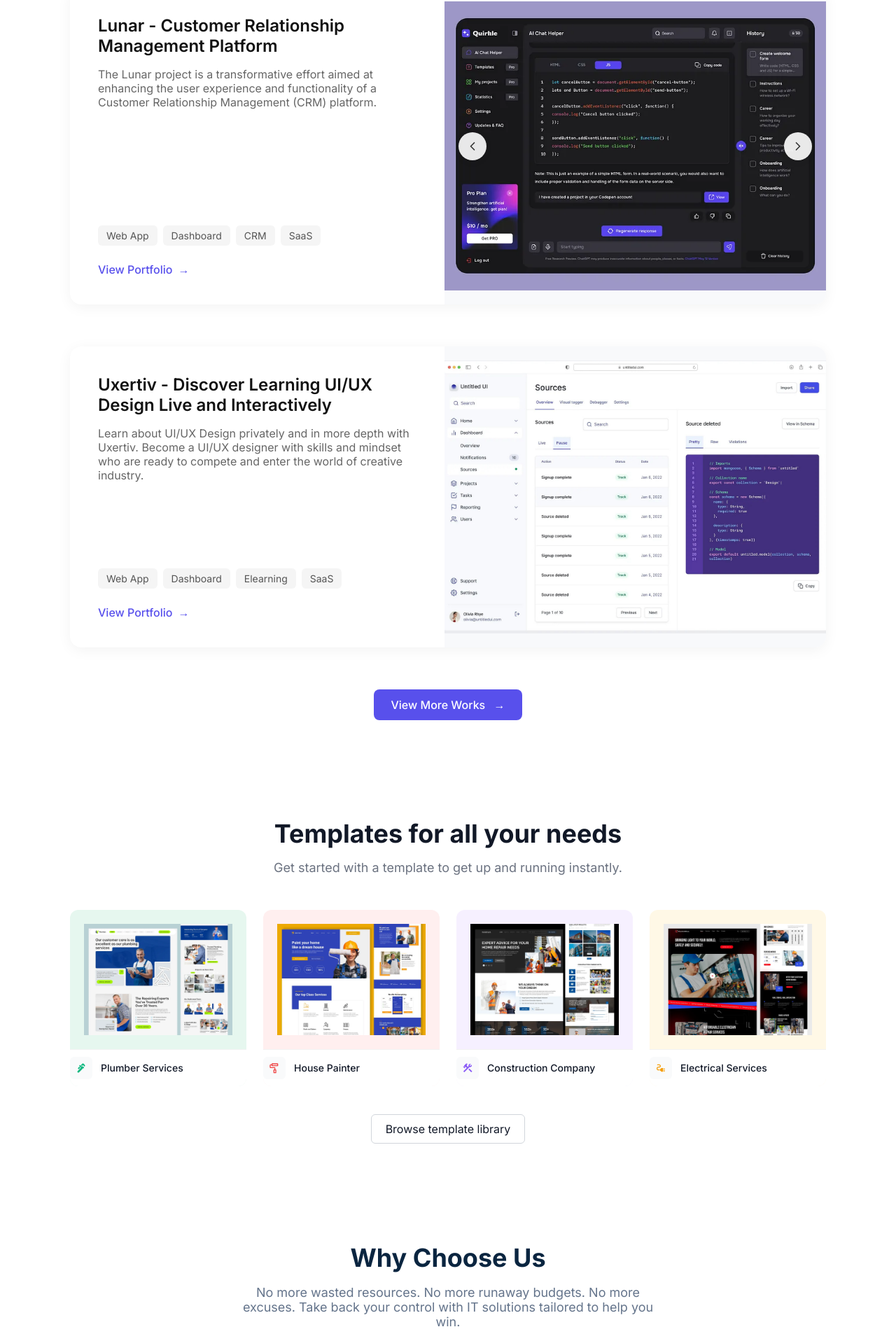
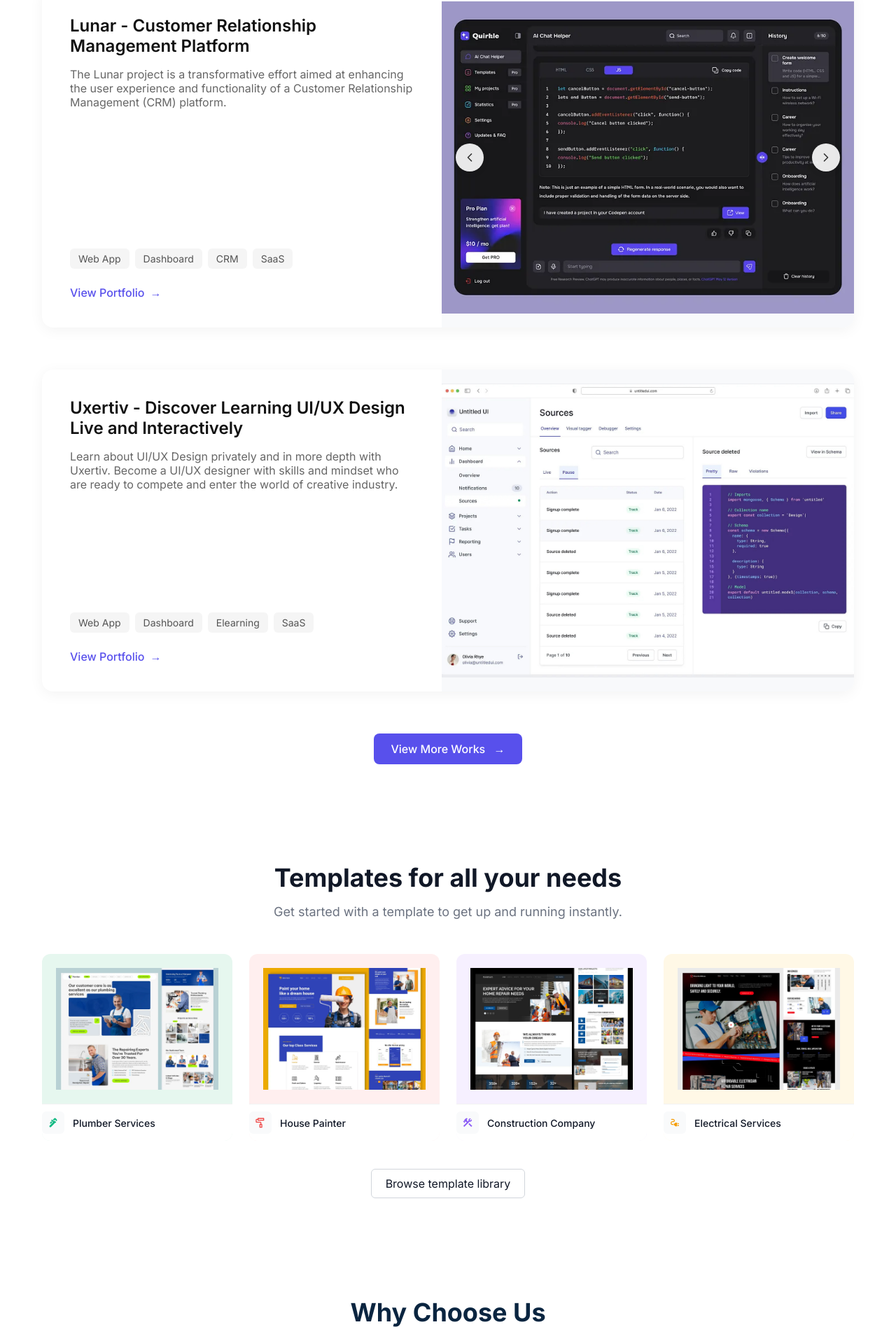
Before and after one commit to kwamedanso/catchnode, a React (Vite) app: page / in a window 1280 px wide. Shown: the part 2447-4363 px from the top of the page at 70% size. Built offline with nearby package versions, Linux system fonts and the light colour scheme.

Commit message:
Center the component in desktop view

```diff
--- a/src/components/Home/OurWorksSection/styles/OurWorksSection.module.css
+++ b/src/components/Home/OurWorksSection/styles/OurWorksSection.module.css
@@ -3,7 +3,7 @@
 
 .our_works_section {
   max-width: 1200px;
-  margin: 0 5rem;
+  margin: 0 auto;
   padding: 80px 20px;
   opacity: 0;
   transform: translateY(30px);
--- a/src/components/Home/Templates/styles/Templates.module.css
+++ b/src/components/Home/Templates/styles/Templates.module.css
@@ -1,7 +1,7 @@
 /* Templates.module.css */
 .templates_section {
   max-width: 1200px;
-  margin: 0 5rem;
+  margin: 0 auto;
   padding: 60px 20px;
   text-align: center;
   opacity: 0;
```
